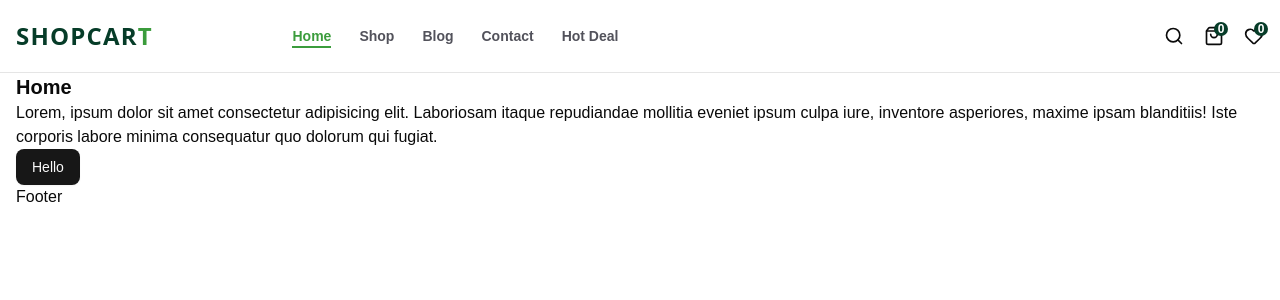
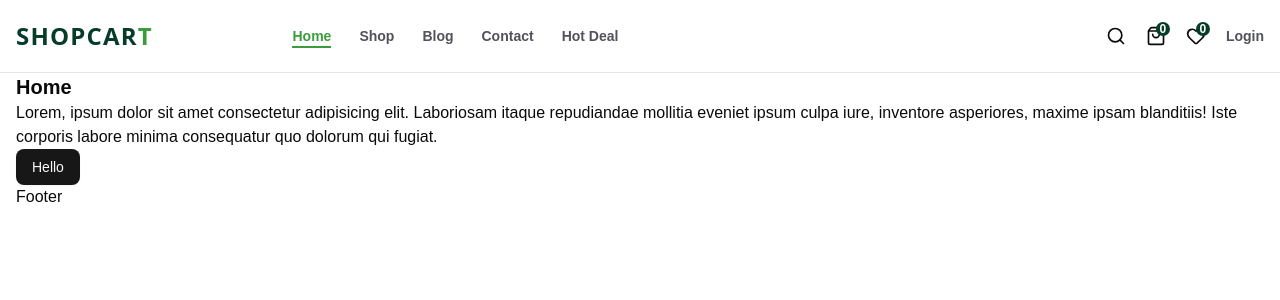
Before and after one commit to felipeazsantos/shopcart, a Next.js app: page / in a window 1280 px wide. Shown: the top 300 px of the page. Built offline with nearby package versions, Linux system fonts and the light colour scheme.

Commit message:
signin component

```diff
--- a/components/Header.tsx
+++ b/components/Header.tsx
@@ -5,6 +5,7 @@ import HeaderMenu from './HeaderMenu';
 import SearchBar from './SearchBar';
 import FavoriteButton from './FavoriteButton';
 import CartIcon from './CartIcon';
+import SignIn from './SignIn';
 
 const Header = () => {
   return (
@@ -16,6 +17,7 @@ const Header = () => {
           <SearchBar />
           <CartIcon />
           <FavoriteButton />
+          <SignIn />
         </div>
       </Container>
     </header>
--- /dev/null
+++ b/components/SignIn.tsx
@@ -0,0 +1,11 @@
+import React from 'react';
+
+const SignIn = () => {
+  return (
+    <button className='text-sm font-semibold text-lightColor hover:text-darkColor hover:cursor-pointer hoverEffect'>
+      Login
+    </button>
+  );
+};
+
+export default SignIn;
```
